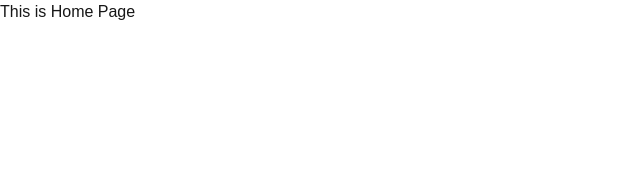
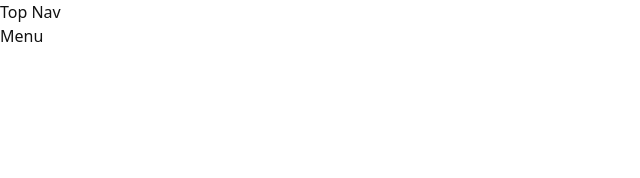
Before and after one commit to genuinelycool/nextjs-laravel-frontend, a Next.js app: page / in a window 1280 px wide. Shown: the top 178 px of the page, without its empty margins (0-640 px from the left). Built offline with nearby package versions, Linux system fonts and the light colour scheme.

Commit message:
11. 1 -Design Frontend Header and Menu Part 1

```diff
--- a/src/app/layout.js
+++ b/src/app/layout.js
@@ -1,5 +1,5 @@
 import localFont from "next/font/local";
-import "./globals.css";
+import "@/styles/style.scss";
 
 const geistSans = localFont({
   src: "./fonts/GeistVF.woff",
@@ -13,7 +13,7 @@ const geistMono = localFont({
 });
 
 export const metadata = {
-  title: "Create Next App",
+  title: "Easy Tech Complete Website",
   description: "Generated by create next app",
 };
 
--- a/src/app/page.js
+++ b/src/app/page.js
@@ -1,7 +1,15 @@
+import Menu from "@/components/Header/Menu/Menu";
+import TopNav from "@/components/Header/TopNav/TopNav";
 import Image from "next/image";
 
 export default function Home() {
   return (
-    <h1 className="bg-blue-400">This is Home Page</h1>
+    <div className="overflow-x-hidden">
+      <header id="header">
+        <TopNav />
+        <Menu />
+      </header>
+
+    </div>
   );
 }
--- /dev/null
+++ b/src/components/Header/Menu/Menu.jsx
@@ -0,0 +1,11 @@
+import React from 'react';
+
+const Menu = () => {
+    return (
+        <div>
+            Menu
+        </div>
+    );
+};
+
+export default Menu;
--- /dev/null
+++ b/src/components/Header/TopNav/TopNav.jsx
@@ -0,0 +1,11 @@
+import React from 'react';
+
+const TopNav = () => {
+    return (
+        <div>
+            Top Nav
+        </div>
+    );
+};
+
+export default TopNav;
```
